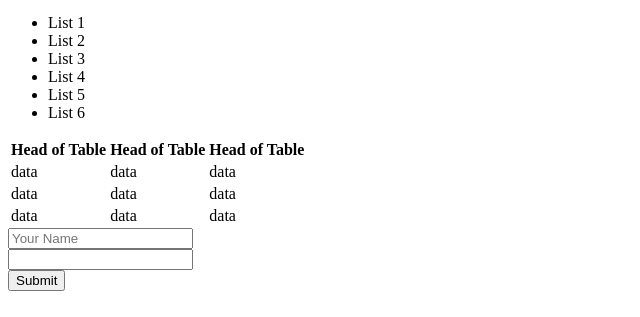
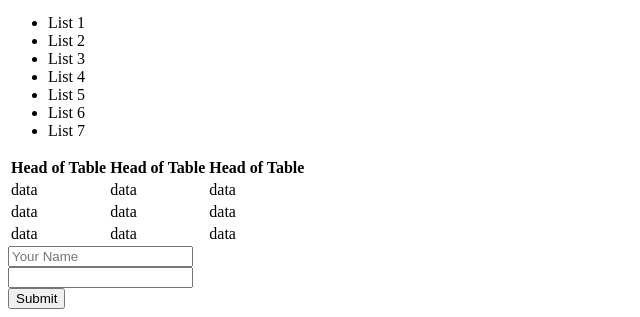
Before and after one commit to Ismaelsura/precodecamp, a plain HTML site: page index.html in a window 1280 px wide. Shown: the part 535-852 px from the top of the page, without its empty margins (0-640 px from the left). Drawn offline with Linux system fonts and the light colour scheme.

Commit message:
add List 7

```diff
--- a/index.html
+++ b/index.html
@@ -26,6 +26,7 @@
          <li>List 4</li>
          <li>List 5</li>
          <li>List 6</li>
+         <li>List 7</li>
      </ul>
 
     <table>
```
